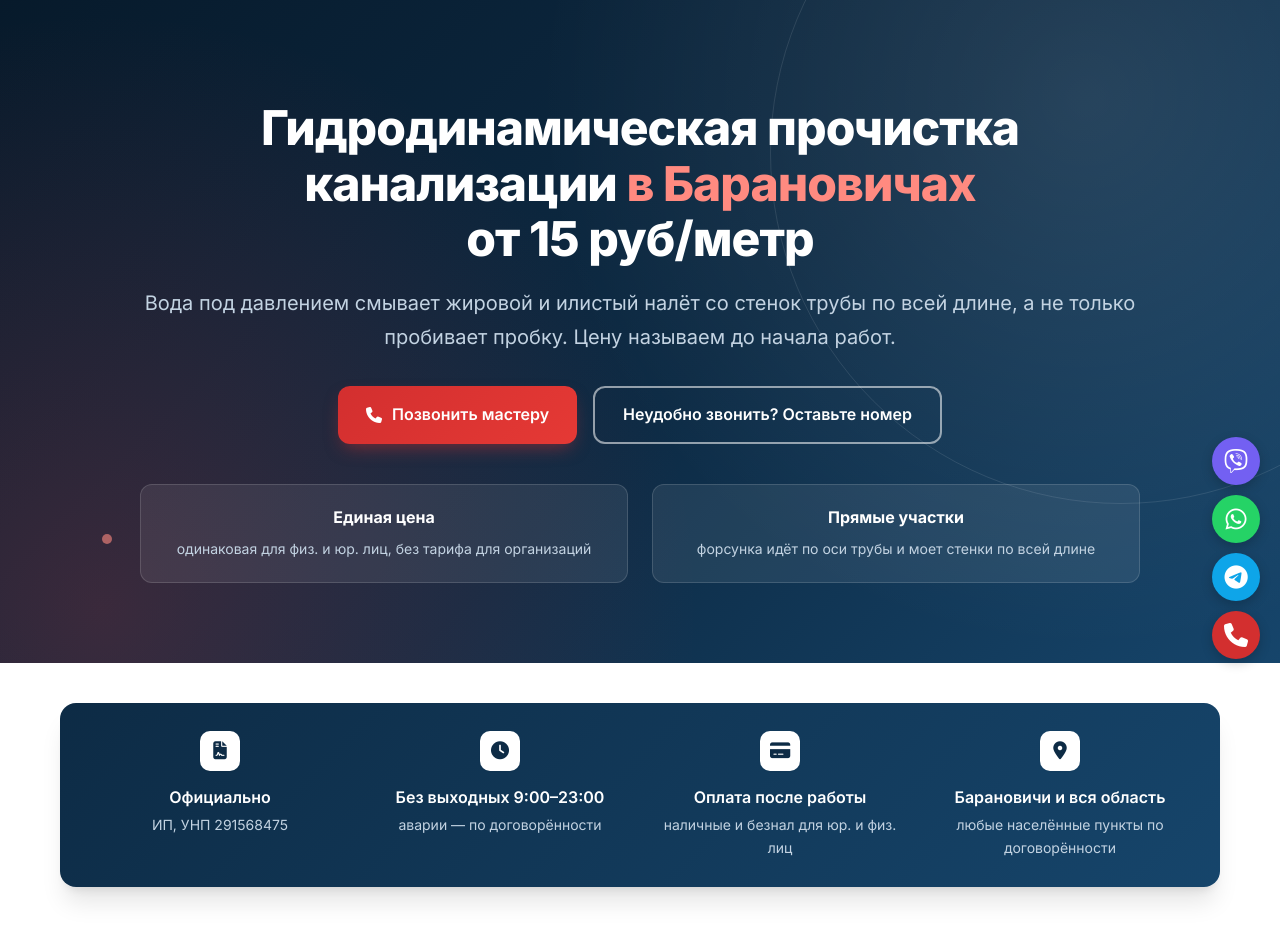
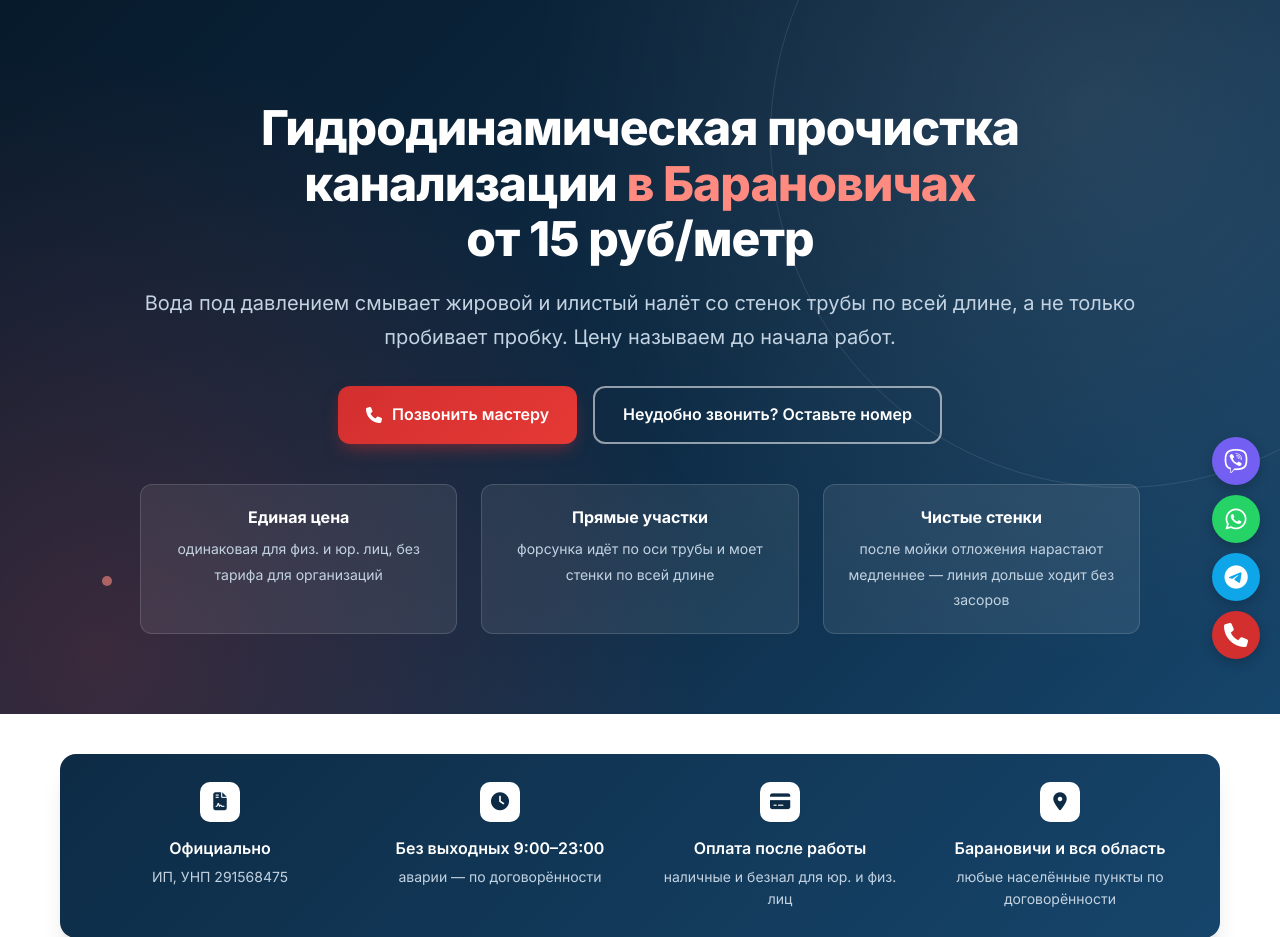
Before and after one commit to Eugene4190/stepanych-snapshot, a Django app: page /gidrodinamicheskaya-prochistka/ in a window 1280 px wide. Shown: the part 121-1058 px from the top of the page. Run offline with Django 5.2, Linux system fonts and the light colour scheme; data that the repository does not hold is empty; parts of the project's set-up code (start-up, migrations or seed data) failed here and were passed over.

Commit message:
Gidrodinamika: third hero tile (clean walls benefit), grid back to three cols, drop honesty-theater tail from compare note

```diff
--- a/static/css/style.css
+++ b/static/css/style.css
@@ -524,10 +524,6 @@ ul {
     gap: 24px;
 }
 
-.hero__features--two {
-    grid-template-columns: repeat(2, 1fr);
-}
-
 .hero__feature {
     padding: 20px;
     background: rgba(255, 255, 255, 0.08);
--- a/templates/gidrodinamika.html
+++ b/templates/gidrodinamika.html
@@ -25,7 +25,7 @@
                 <a href="tel:{{ site_phone }}" class="btn btn--primary"><i class="fas fa-phone"></i> Позвонить мастеру</a>
                 <a href="#order" class="btn btn--outline">Неудобно звонить? Оставьте номер</a>
             </div>
-            <div class="hero__features hero__features--two">
+            <div class="hero__features">
                 <div class="hero__feature">
                     <strong>Единая цена</strong>
                     <span>одинаковая для физ. и юр. лиц, без тарифа для организаций</span>
@@ -33,6 +33,10 @@
                 <div class="hero__feature">
                     <strong>Прямые участки</strong>
                     <span>форсунка идёт по оси трубы и моет стенки по всей длине</span>
+                </div>
+                <div class="hero__feature">
+                    <strong>Чистые стенки</strong>
+                    <span>после мойки отложения нарастают медленнее — линия дольше ходит без засоров</span>
                 </div>
             </div>
         </div>
@@ -103,7 +107,7 @@
                 <p class="service-card__text">Повороты, колена и переходы, точечные пробки из тряпок, предметов и плотного засора, стояки и внутренние линии в квартире и доме. Пробивает засор точно в месте, где он стоит.</p>
             </div>
         </div>
-        <p class="compare-note">Повороты и колена — предел гидродинамики: форсунка на изгибе упирается в стенку, поэтому там надёжнее электромеханическая спираль. Не знаете, какой способ ваш? Опишите линию по телефону или пришлите фото в Viber / Telegram — подскажем честно, даже если выгоднее окажется не наш способ.</p>
+        <p class="compare-note">Повороты и колена — предел гидродинамики: форсунка на изгибе упирается в стенку, поэтому там надёжнее электромеханическая спираль. Не знаете, какой способ ваш? Опишите линию по телефону или пришлите фото в Viber / Telegram — подскажем, какой способ подойдёт.</p>
     </div>
 </section>
 
```
